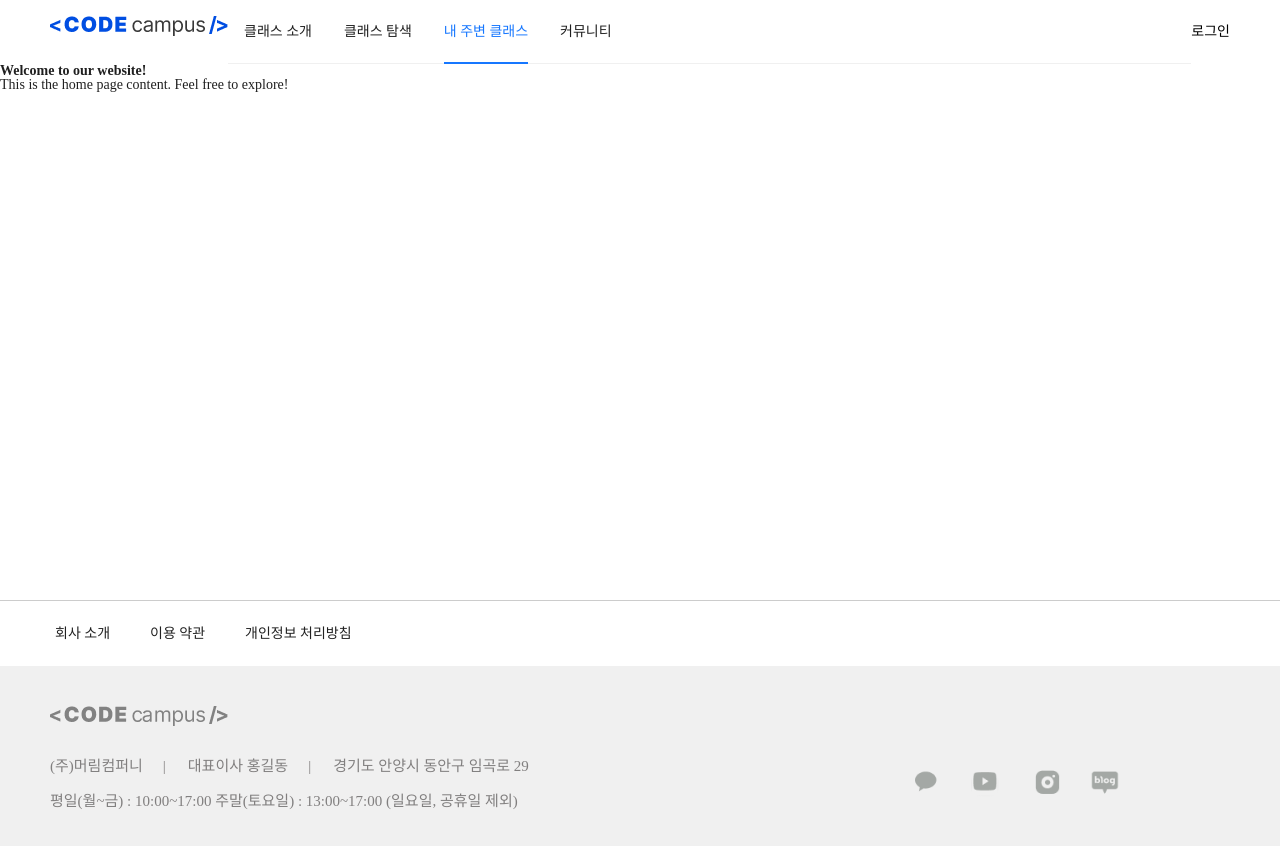
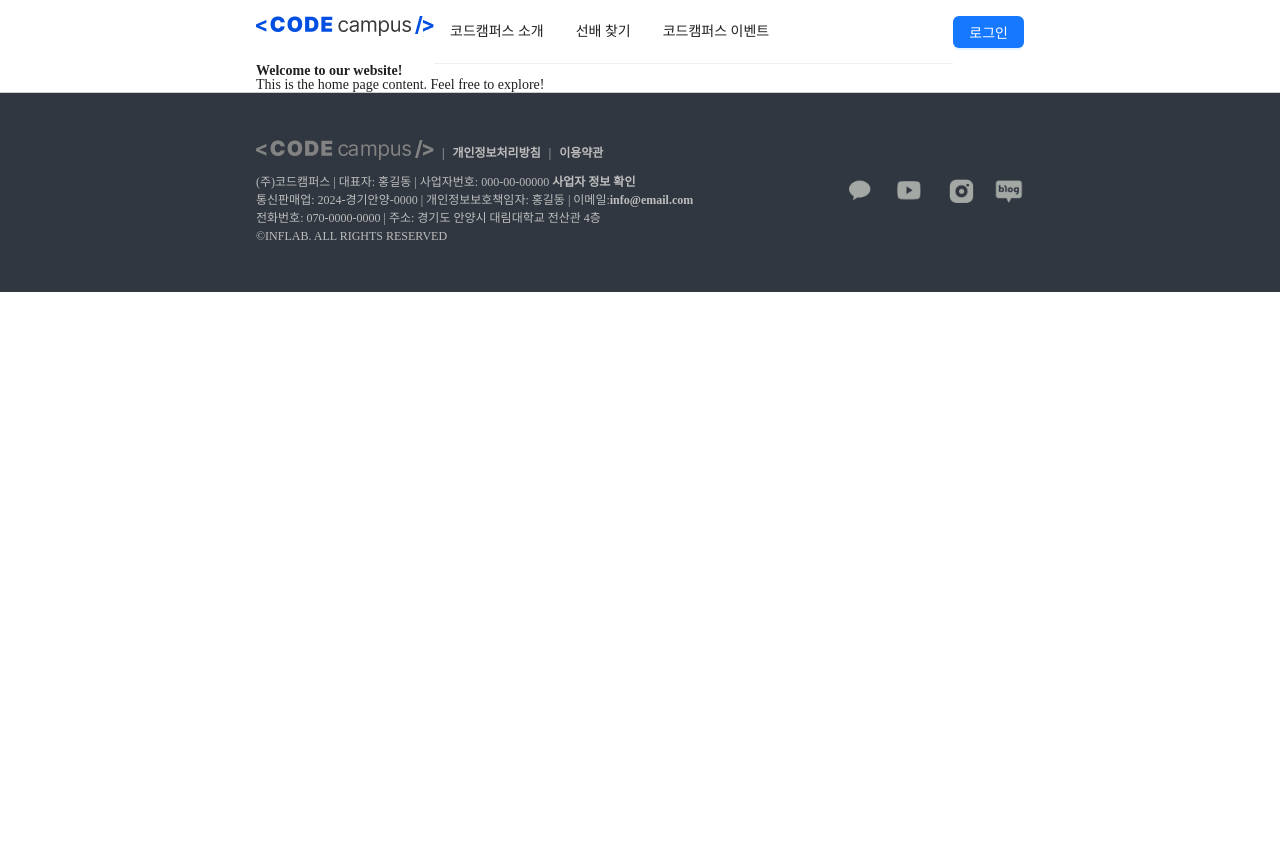
Before and after one commit to SinJungho/Code-Campus_FE, a React app: page / in a window 1280 px wide. After the commit the page ends 800 px from the top, so only its background shows below. Built offline with nearby package versions, Linux system fonts and the light colour scheme.

Commit message:
feat: header footer 스타일 수정

```diff
--- a/src/Layout/Footer.tsx
+++ b/src/Layout/Footer.tsx
@@ -10,23 +10,45 @@ import insta_icon from "../assets/img/jt-instagram.png";
 const Footer: React.FC = () => {
   return (
     <S._Footer>
-      <S.privacy_area>
-        <a href="#">회사 소개</a>
-        <a href="#">이용 약관</a>
-        <a href="#">개인정보 처리방침</a>
-      </S.privacy_area>
-      <S.service_area>
-        <div className="inner">
-          <img src={footer_logo} alt="footer_logo" />
-          <S.inner_txt>
-            <p>(주)머림컴퍼니</p>
-            <p>대표이사 홍길동</p>
-            <p>경기도 안양시 동안구 임곡로 29</p>
-            <p>
-              평일(월~금) : 10:00~17:00 주말(토요일) : 13:00~17:00 (일요일,
-              공휴일 제외)
-            </p>
-          </S.inner_txt>
+      <S.footer_bottom>
+        <div className="footer_bottom_left footer_info">
+          <ul className="footer_info_top">
+            <li>
+              <Link to="/">
+                <img src={footer_logo} />
+              </Link>
+            </li>
+            <li>
+              <Link to="/policy/privacy">개인정보처리방침</Link>
+            </li>
+            <li>
+              <Link to="/policy/terms-of-service">이용약관</Link>
+            </li>
+          </ul>
+          <div className="footer_info_bottom">
+            <span>(주)코드캠퍼스 | </span>
+            <span>대표자: 홍길동 | </span>
+            <span>
+              사업자번호: 000-00-00000
+              <Link to="/" target="_blank">
+                {" "}
+                사업자 정보 확인
+              </Link>
+            </span>
+            <br />
+            <span>통신판매업: 2024-경기안양-0000 | </span>
+            <span>개인정보보호책임자: 홍길동 | </span>
+            <span>
+              이메일:
+              <Link to="mailto:info@email.com">info@email.com</Link>
+            </span>
+            <br />
+            <span>전화번호: 070-0000-0000 | </span>
+            <span>주소: 경기도 안양시 대림대학교 전산관 4층</span>
+            <br />
+            ©INFLAB. ALL RIGHTS RESERVED
+          </div>
+        </div>
         <S.sns_area>
           <Link to="/">
             <img src={kakao_icon} alt="kakao_icon" />
@@ -41,8 +63,7 @@ const Footer: React.FC = () => {
             <img src={blog_icon} alt="blog_icon" />
           </Link>
         </S.sns_area>
-        </div>
-      </S.service_area>
+      </S.footer_bottom>
     </S._Footer>
   );
 };
--- a/src/Layout/Header.tsx
+++ b/src/Layout/Header.tsx
@@ -1,15 +1,13 @@
 import React from "react";
 import * as S from "./styled";
 import { Link } from "react-router-dom";
-import { CheckSquareFilled } from "@ant-design/icons";
 import header_logo from "../assets/img/header_logo.png";
-import { Menu, MenuProps } from "antd";
+import { Button, Menu, MenuProps } from "antd";
 
 const items: MenuProps['items'] = [
-  { key: 0, label: '클래스 소개' },
-  { key: 1, label: '클래스 탐색' },
-  { key: 2, label: '내 주변 클래스' },
-  { key: 3, label: '커뮤니티' }
+  { key: 0, label: '코드캠퍼스 소개' },
+  { key: 1, label: '선배 찾기' },
+  { key: 2, label: '코드캠퍼스 이벤트' },
 ];
 
 const Header: React.FC = () => {
@@ -21,46 +19,16 @@ const Header: React.FC = () => {
       <Menu
         theme="light"
         mode="horizontal"
-        defaultSelectedKeys={['2']}
+        // defaultSelectedKeys={['2']}
         items={items}
         style={{ flex: 1, minWidth: 0 }}
-        onClick={(e)=>{console.log(e.key)}}
+        onClick={(e) => { console.log(e.key) }}
       />
-      <Link to="/" className="btn">
-        로그인
-      </Link>
-      {/* <S.header_inner>
-        <ul className="header_menu">
-          <Link to="/">
-            <img src={header_logo} alt="header_logo" />
-          </Link>
-          <li>
-            <Link to="/" className="on">
-              클래스 소개
-            </Link>
-          </li>
-          <li>
-            <Link to="/" className="on">
-              클래스 탐색
-            </Link>
-          </li>
-          <li>
-            <Link to="/" className="on">
-              내 주변 클래스
-            </Link>
-          </li>
-          <li>
-            <Link to="/" className="on">
-              커뮤니티
-            </Link>
-          </li>
-        </ul>
-        <div className="login_inner">
-          <Link to="/" className="btn">
-            로그인
-          </Link>
-        </div>
-      </S.header_inner> */}
+      <Button type="primary">
+        <Link to="/">
+          로그인
+        </Link>
+      </Button>
     </S._Header >
   );
 };
--- a/src/Layout/index.tsx
+++ b/src/Layout/index.tsx
@@ -12,7 +12,7 @@ const Layout: React.FC<LayoutProps> = ({ children }) => {
   return (
     <S._Layout>
       <Header />
-      <Content>{children}</Content>
+      <S._Content>{children}</S._Content>
       <Footer />
     </S._Layout>
   );
--- a/src/Layout/styled.ts
+++ b/src/Layout/styled.ts
@@ -4,164 +4,45 @@ import { Content, Footer, Header } from "antd/es/layout/layout";
 
 export const _Layout = styled(Layout)`
   background-color: #fff;
+  display: flex;
+  flex-direction:column;
+  align-items: center;
 `;
 
 export const _Header = styled(Header)`
+  width: 60%;
   display: flex;
+  justify-content: baseline;
   align-items: center;
+  padding: 0;
   background-color: transparent;
-`;
-
-// export const _Header = styled(Header)`
-//   width: 100%;
-//   height: 85px;
-//   position: fixed;
-//   border-bottom: 1px solid #ccc;
-//   background-color: #fff;
-//   color: #727272;
-//   a {
-//     display: flex;
-//     height: 85px;
-//     font-weight: 300;
-//     align-items: center;
-//   }
-
-//   a img {
-//     margin: 15px 45px 15px 15px;
-//   }
-
-//   .header_menu {
-//     display: flex;
-//     gap: 60px;
-//     align-items: center;
-//   }
-
-//   .header_menu_inner {
-//     display: flex;
-//     position: relative;
-//     justify-content: end;
-//     padding: 0 25px 0 0;
-//     gap: 40px;
-//     text-align: center;
-//   }
-
-//   .header_menu .on:hover {
-//     font-weight: 600;
-//     border-bottom: 3px solid #095efe;
-//     color: #095efe;
-//     transition: 0s;
-//   }
-
-//   .login_inner .btn {
-//     width: 100px;
-//     height: 40px;
-//     border-radius: 10px;
-//     background: #095efe;
-//     justify-content: center;
-//     color: #fff;
-//   }
-// `;
-
-export const header_inner = styled.div`
-  display: flex;
-  position: relative;
-  align-items: center;
-  width: 1200px;
-  margin: 0 auto;
-  justify-content: space-between;
+  img{
+  }
+  .ant-menu{
+    li{
+      user-select: none;
+    }
+  }
 `;
 
 export const _Content = styled(Content)`
-  /* min-height: 700px; */
+  width: 60%;
 `;
 
 export const _Footer = styled(Footer)`
   width: 100%;
   height: 200px;
-  position: absolute;
   bottom: 0;
   border-top: 1px solid #ccc;
   padding: 0;
-  background: #fff;
-
-  .inner {
-    width: 1200px;
-    margin: 0 auto;
-  }
-
-  img {
-    margin-left: 10px;
-  }
-`;
-
-export const privacy_area = styled.div`
-  width: 1200px;
-  height: 65px;
+  background: #303740;
   display: flex;
-  margin: 0 auto;
-  padding-left: 15px;
-  font-weight: 300;
-  gap: 40px;
   align-items: center;
-  transition: 0s;
-
-  a {
-    transition: 0s;
-    color: #212121;
-  }
-
-  a:hover {
-    font-weight: 600;
-    color: #212121;
-  }
-`;
-
-export const service_area = styled.div`
-  display: flex;
-  width: 100%;
-  height: 180px;
-  background: #f0f0f0;
-  padding-top: 40px;
-`;
-
-export const inner_txt = styled.div`
-  display: flex;
-  flex-wrap: wrap;
-  gap: 15px;
-  margin-top: 30px;
-  margin-left: 10px;
-
-  p {
-    font-weight: 300;
-    font-size: 15px;
-    color: #817f7f;
-  }
-
-  p::after {
-    content: "|";
-    margin-left: 20px;
-    margin-right: 7px;
-  }
-
-  p:nth-child(3)::after {
-    content: none;
-  }
-
-  p:nth-child(4) {
-    width: 100%;
-    margin-top: 5px;
-  }
-
-  p:nth-child(4)::after {
-    content: none;
-  }
+  justify-content: center;
 `;
 
 export const sns_area = styled.div`
   display: flex;
-  position: absolute;
-  right: 160px;
-  bottom: 0;
   gap: 20px;
   align-items: center;
 
@@ -170,3 +51,47 @@ export const sns_area = styled.div`
     height: 30px;
   }
 `;
+
+export const footer_bottom = styled.div`
+  display: flex;
+  width: 60%;
+  justify-content: space-between;
+  .footer_bottom_left{
+    display: flex;
+    flex-direction: column;
+  }
+  .footer_info_top{
+    display: flex;
+    padding: 0;
+    margin-bottom: 8px;
+    list-style: none;
+    align-items: center;
+    a{
+      text-decoration: none;
+      font-size: 12px;
+      color: #bdbdbd;
+      font-weight: 700;
+    line-height: 1.5;
+    }
+  }
+  .footer_info_top li+li:before {
+    display: inline-block;
+    content: "|";
+    color: #bdbdbd;
+    margin: 0 8px;
+    margin-top: -3px;
+    font-size: 12px;
+    line-height: 1.5;
+  }
+  .footer_info_bottom{
+    font-size: 12px;
+    line-height: 1.5;
+    color: #bdbdbd;
+    a{
+      text-decoration: none;
+      font-size: 12px;
+      color: #bdbdbd;
+      font-weight: 700;
+    }
+  }
+`;
```
Lines whose indentation alone changed are shown as unchanged.
